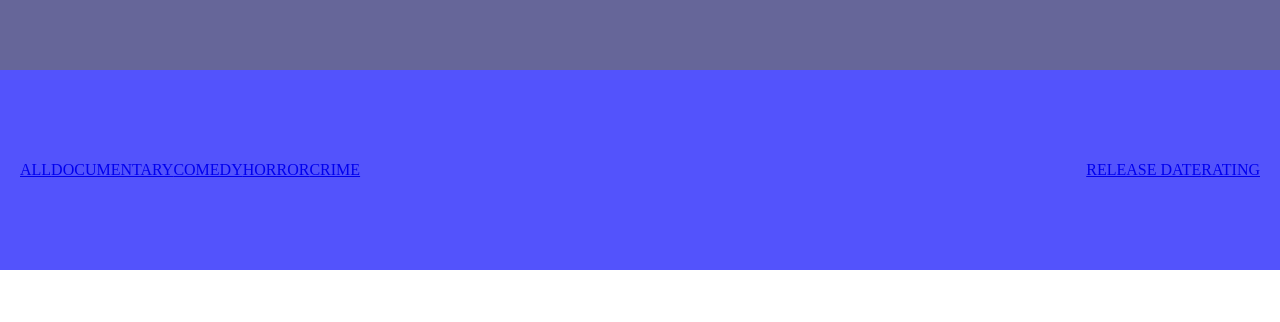
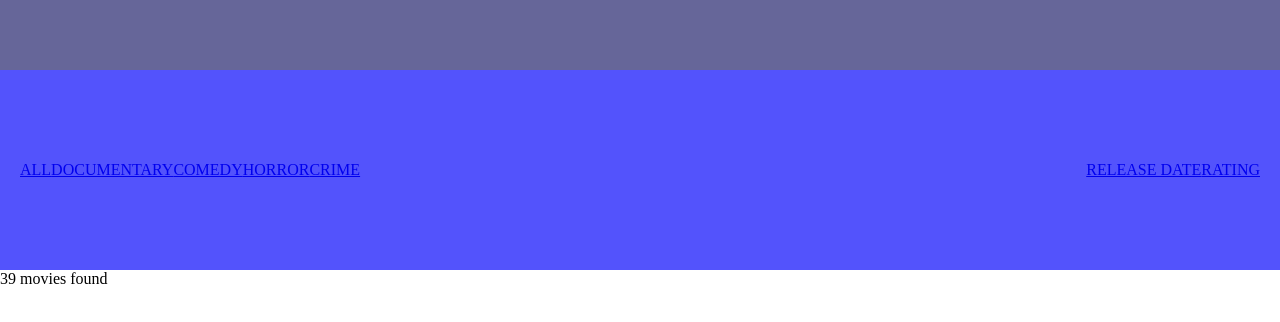
Before and after one commit to zanchess/mapp, a React app: page / in a window 1280 px wide. Shown: the part 220-542 px from the top of the page. Built offline with nearby package versions, Linux system fonts and the light colour scheme.

Commit message:
feat: added movie counter

```diff
--- a/src/App/App.tsx
+++ b/src/App/App.tsx
@@ -4,6 +4,7 @@ import { AddMovie } from "../components/AddMovie/AddMovie";
 import { Search } from "../components/Search/Search";
 import './app.scss';
 import { Filters } from "../components/Filters/Filters";
+import { CountedMovies } from "../components/CountedMovies/CountedMovies";
 
 export const App = (): JSX.Element => {
   return (
@@ -15,8 +16,11 @@ export const App = (): JSX.Element => {
       <div className="search">
         <Search/>
       </div>
-      <div className="filters">
-        <Filters />
+      <div className="movies">
+        <div className="filters">
+          <Filters />
+        </div>
+        <CountedMovies movieSum={39} />
       </div>
     </>
   );
--- /dev/null
+++ b/src/components/CountedMovies/CountedMovies.tsx
@@ -0,0 +1,12 @@
+import React from "react";
+interface SumOfMovies {
+  movieSum: number;
+}
+
+export const CountedMovies = ({movieSum}: SumOfMovies): JSX.Element => {
+  return (
+    <>
+      <div> {movieSum} movies found</div>
+    </>
+  )
+}
```
Also changed, not shown: src/components/CountedMovies/counted-movies.scss (added).
